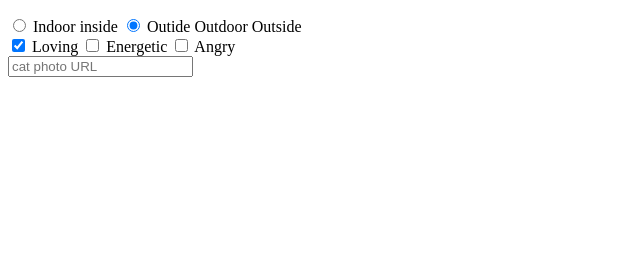
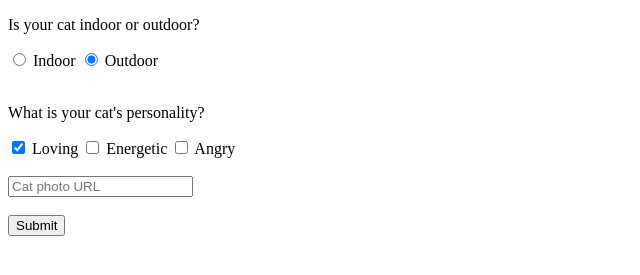
Before and after one commit to knightmoves-schools/005-forms-Durelldm, a website: page index.html in a window 1280 px wide. Shown: the part 33-308 px from the top of the page, without its empty margins (0-640 px from the left). Drawn offline with Linux system fonts and the light colour scheme.

Commit message:
maybe this

```diff
--- a/index.html
+++ b/index.html
@@ -1,33 +1,106 @@
+
+
 <html>
-    <head> </head>
+
+<head>
+
+  <title>Cat Form</title>
+
+</head>
+
 <body>
+
+
+
   <div id="catForm">
+
     <h3>Cat Form</h3>
+
+
+
     <form action="https://www.freecatphotoapp.com/submit-cat-photo">
 
+
+
+
+      <p>Is your cat indoor or outdoor?</p>
+
+
+
       <input id="indoor" type="radio" name="indoor-outdoor" value="indoor">
+
       <label for="indoor">Indoor</label>
-<label for="inside">inside</label>
+
+
 
       <input id="outdoor" type="radio" name="indoor-outdoor" value="outdoor" checked>
-<label for="outside">Outide</label>
+
       <label for="outdoor">Outdoor</label>
-<label for="outside">Outside</label>
-<br>
+
+
+
+      <br><br>
+
+
+
+
+      <p>What is your cat's personality?</p>
+
+
 
       <input id="loving" type="checkbox" name="personality" value="loving" checked>
+
       <label for="loving">Loving</label>
 
+
+
       <input id="energetic" type="checkbox" name="personality" value="energetic">
+
       <label for="energetic">Energetic</label>
 
+
+
       <input id="angry" type="checkbox" name="personality" value="angry">
+
       <label for="angry">Angry</label>
 
-<br>
-<input type="text" name="cat-url" placeholder="cat photo URL" required›
-<br>
+
+
+      <br><br>
+
+
+
+
+      <input
+
+        type="text"
+
+        name="cat-url"
+
+        placeholder="Cat photo URL"
+
+        required
+
+      >
+
+
+
+      <br><br>
+
+
+
+
+
+      <button type="submit">Submit</button>
+
+
+
     </form>
+
   </div>
+
+
+
 </body>
-</html>
+
+</html
```
Lines whose indentation alone changed are shown as unchanged.
